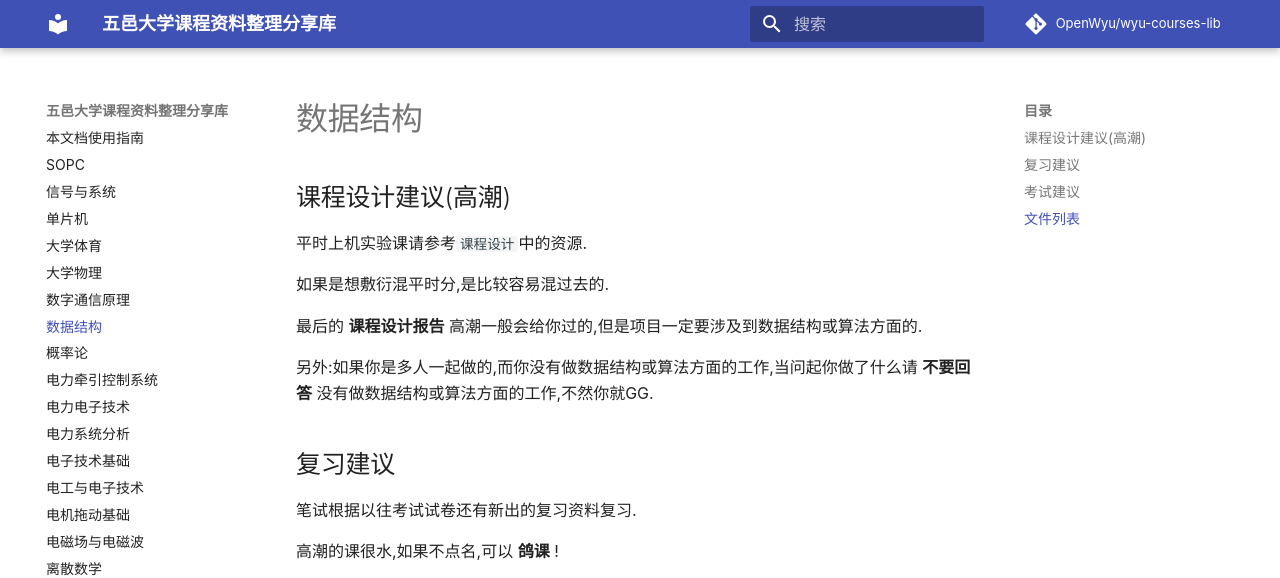
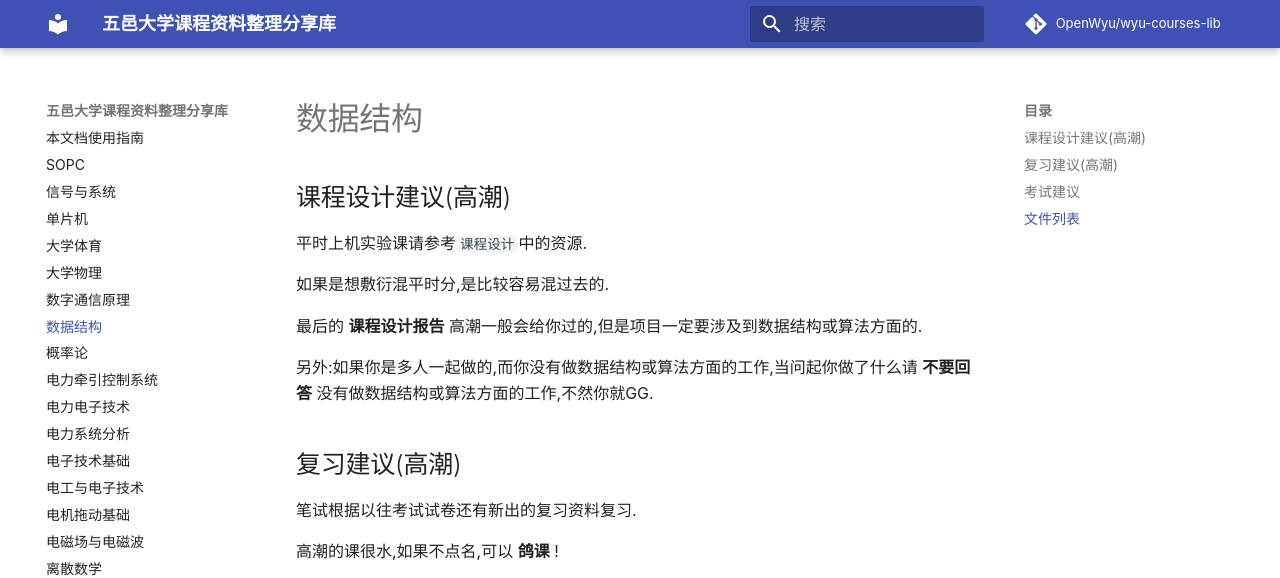
Before and after one commit to OpenWyu/wyu-courses-lib, an MkDocs documentation site: the page built from docs/数据结构.md, in a window 1280 px wide and 1151 px high. Shown: the top 578 px of the window. Built offline with MkDocs 1.6.1 and Material for MkDocs 9.7.7, drawn with Linux system fonts in a browser that asks for light colours; comment, search, counter and statistics services are not loaded.

Commit message:
2019-11-04_FIx a unclear advise

```diff
--- a/docs/数据结构.md
+++ b/docs/数据结构.md
@@ -10,7 +10,7 @@
 
 另外:如果你是多人一起做的,而你没有做数据结构或算法方面的工作,当问起你做了什么请 **不要回答** 没有做数据结构或算法方面的工作,不然你就GG.
 
-## 复习建议
+## 复习建议(高潮)
 
 笔试根据以往考试试卷还有新出的复习资料复习.
 
```
